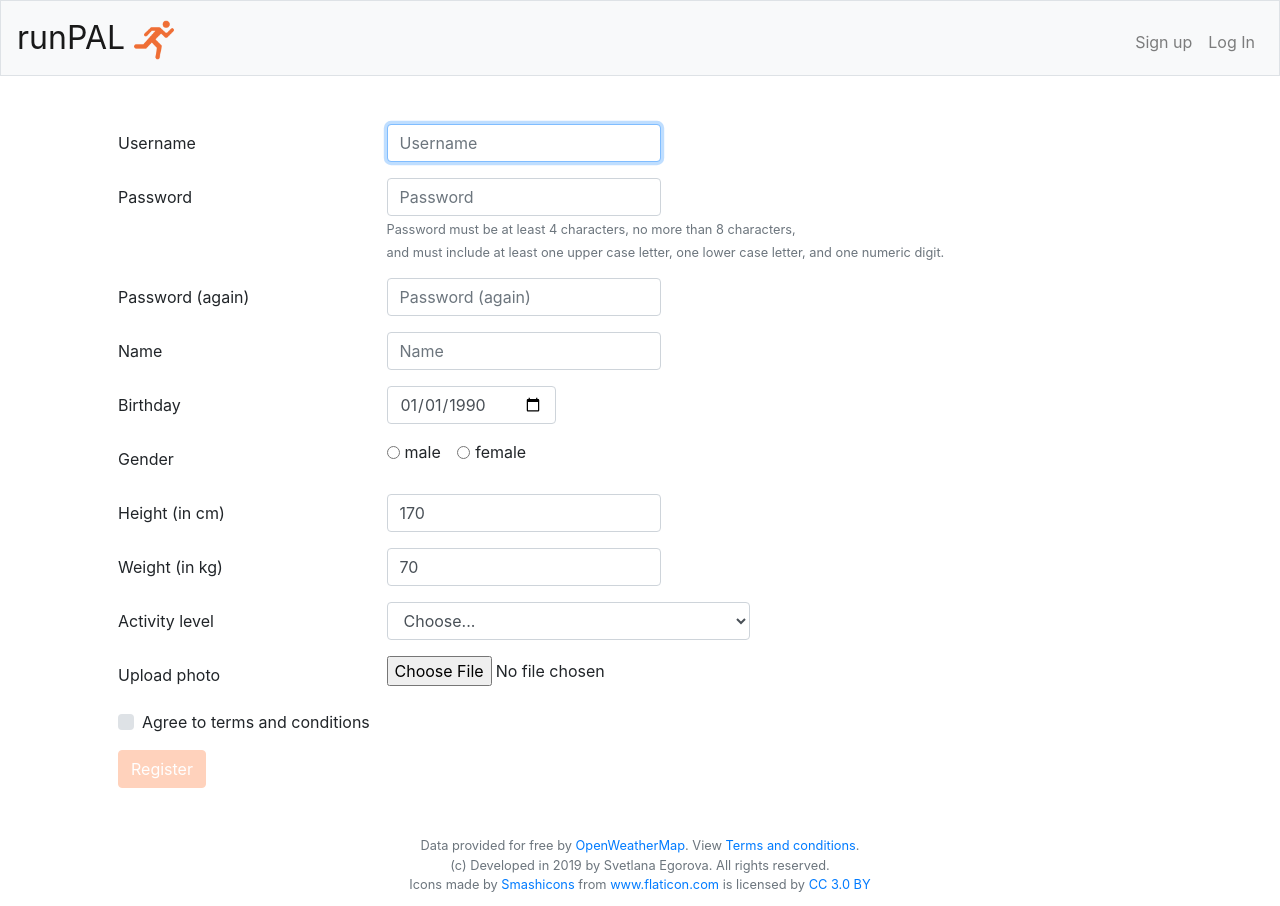
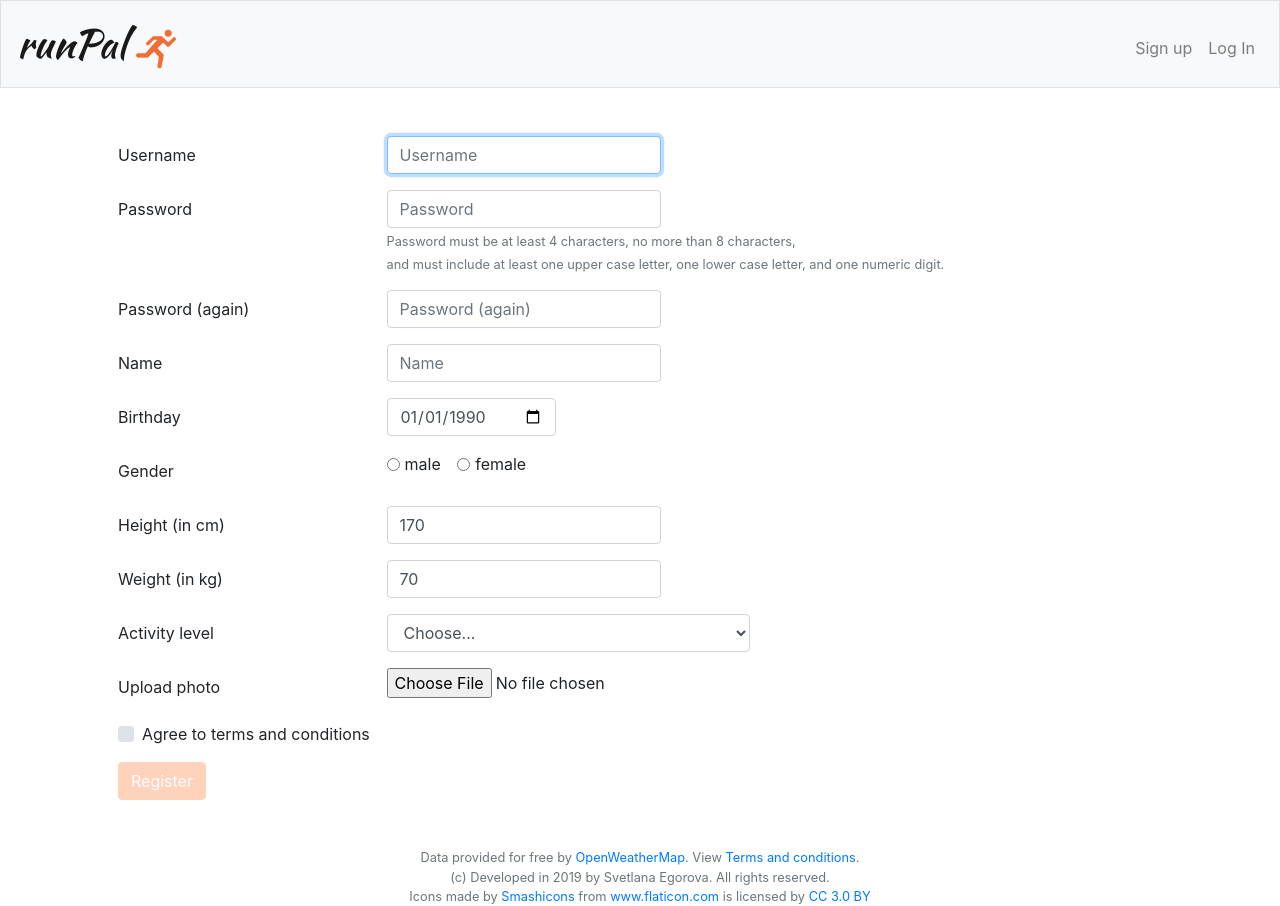
Before and after one commit to sveta-egorova/running, a Flask app: page /register in a window 1280 px wide. Run offline with Flask 2, Linux system fonts and the light colour scheme; some libraries are stand-ins or nearby versions.

Commit message:
welcome page with picture and message, google fonts, logo

```diff
--- a/application.py
+++ b/application.py
@@ -45,10 +45,16 @@ Session(app)
 db = SQL("sqlite:///running.db")
 userRepo = UserRepository(db)
 
+@app.route("/", methods=["GET"])
+def index():
+    """Show welcome page"""
 
-@app.route("/")
+    return render_template("index.html")
+
+
+@app.route("/main", methods=["GET"])
 @login_required
-def index():
+def main():
     """Show information about the user and his runs"""
 
     return render_template("main.html")
@@ -91,7 +97,7 @@ def login():
         remember_session(username)
 
         # Redirect user to home page
-        return redirect("/")
+        return redirect("/main")
 
     # User reached route via GET (as by clicking a link or via redirect)
     else:
@@ -167,7 +173,7 @@ def register():
 
         print("test2")
 
-        if file:
+        if file and allowed_file(file.filename):
             filename = request.form.get("username") + ".jpg"
             print("test3")
             file.save(os.path.join(app.config['UPLOAD_FOLDER'], filename))
@@ -175,7 +181,7 @@ def register():
         print("test4")
 
         # Redirect user to home page
-        return redirect("/")
+        return redirect("/main")
 
 
 @app.route("/logout", methods=["GET"])
@@ -186,7 +192,7 @@ def logout():
     session.clear()
 
     # Redirect user to login form
-    return redirect("/")
+    return redirect("/index")
 
 
 def remember_session(username):
@@ -205,3 +211,8 @@ def errorhandler(e):
 # Listen for errors
 for code in default_exceptions:
     app.errorhandler(code)(errorhandler)
+
+
+def allowed_file(filename):
+    return '.' in filename and \
+           filename.rsplit('.', 1)[1].lower() in ALLOWED_EXTENSIONS
--- a/static/styles.css
+++ b/static/styles.css
@@ -1,7 +1,8 @@
 nav .navbar-brand
 {
-    /* size for brand */
-    font-size: xx-large;
+    /* size and font for brand */
+    font-size: 40px;
+    font-family: 'Kaushan Script', cursive;
 }
 
 nav .logo
@@ -9,6 +10,46 @@ nav .logo
     /* size for image in navigation bar */
     height: 40px;
 }
+
+main .welcome-img
+{
+    /* set opacity */
+    opacity: 0.3;
+}
+
+main .welcome-slogan
+{
+    /* set text box on the image */
+    background-color: coral;
+    color: white;
+    font-family: 'Raleway', sans-serif;
+    font-size: 48px;
+    padding: 16px 32px;
+    text-align: center;
+    margin-bottom: 0;
+}
+
+main .welcome-container
+{
+    /* set the relative position of welcome boxes */
+    position: relative;
+}
+
+main .welcome-text
+{
+    /* set the coordinate and the font of welcome text */
+    position: absolute;
+    top: 20px;
+    right: 20px;
+    width: 350px;
+    background-color: black;
+    opacity: 0.5;
+    color: white;
+    padding: 30px;
+    font-size: 30px;
+    font-family: 'Oswald', sans-serif;
+}
+
 
 main .form-control
 {
--- a/templates/apology.html
+++ b/templates/apology.html
@@ -5,7 +5,7 @@
 {% endblock %}
 
 {% block main %}
-    <div class="center">
+    <div class="center container p-5">
         <img alt="{{ top }}" class="border" src="http://memegen.link/custom/
         {{ top | urlencode }}/{{ bottom | urlencode }}.jpg?alt=https://i.kym-cdn.com/entries/icons/original/000/010/639/confessbear.jpg" title="{{ top }}">
     </div>
--- a/templates/layout.html
+++ b/templates/layout.html
@@ -14,6 +14,10 @@
         <!-- https://www.flaticon.com/authors/smashicons -->
         <link href="/static/running.png" rel="icon">
 
+        <!-- Custom fonts -->
+        <link href="https://fonts.googleapis.com/css?family=Pacifico&display=swap" rel="stylesheet">
+        <link href="https://fonts.googleapis.com/css?family=Kaushan+Script|Open+Sans|Oswald|Permanent+Marker|Raleway&display=swap" rel="stylesheet">
+
         <script src="https://code.jquery.com/jquery-3.3.1.min.js"></script>
         <script src="https://cdnjs.cloudflare.com/ajax/libs/popper.js/1.14.3/umd/popper.min.js"></script>
         <script src="https://maxcdn.bootstrapcdn.com/bootstrap/4.1.3/js/bootstrap.min.js"></script>
--- a/templates/login.html
+++ b/templates/login.html
@@ -5,6 +5,7 @@
 {% endblock %}
 
 {% block main %}
+    <div class="container p-5">
         <form action="/login" method="post" class="center">
             <div class="form-group">
                 <input autocomplete="off" autofocus class="form-control" name="username" placeholder="Username" type="text">
@@ -14,4 +15,5 @@
             </div>
             <button class="btn btn-primary button-coral" type="submit">Log In</button>
         </form>
+    </div>
 {% endblock %}
--- a/templates/main.html
+++ b/templates/main.html
@@ -6,7 +6,9 @@
 
 {% block main %}
 
-    <h1>Your activity</h1>
-    Some data about the user activity
+    <div class="container p-5">
+        <h1>Your activity</h1>
+        Some data about the user activity
+    </div>
 
 {% endblock %}
--- a/templates/register.html
+++ b/templates/register.html
@@ -5,6 +5,7 @@
 {% endblock %}
 
 {% block main %}
+    <div class="container p-5">
         <form action="/register" method="post" enctype="multipart/form-data">
             <div class="form-group row">
                 <label for="username_input" class="col-3 col-form-label">Username</label>
@@ -133,6 +134,7 @@
             <button class="btn btn-primary button-coral" id="button_register" type="submit" disabled>Register</button>
 
         </form>
+    </div>
 
     <script>
         let username = document.querySelector(".username");
```
Also changed, not shown: other parts of templates/layout.html (+2 -2 lines), templates/index.html (added, +19 -0 lines), running.db, static/run.png (deleted). Lines whose indentation alone changed are shown as unchanged.
